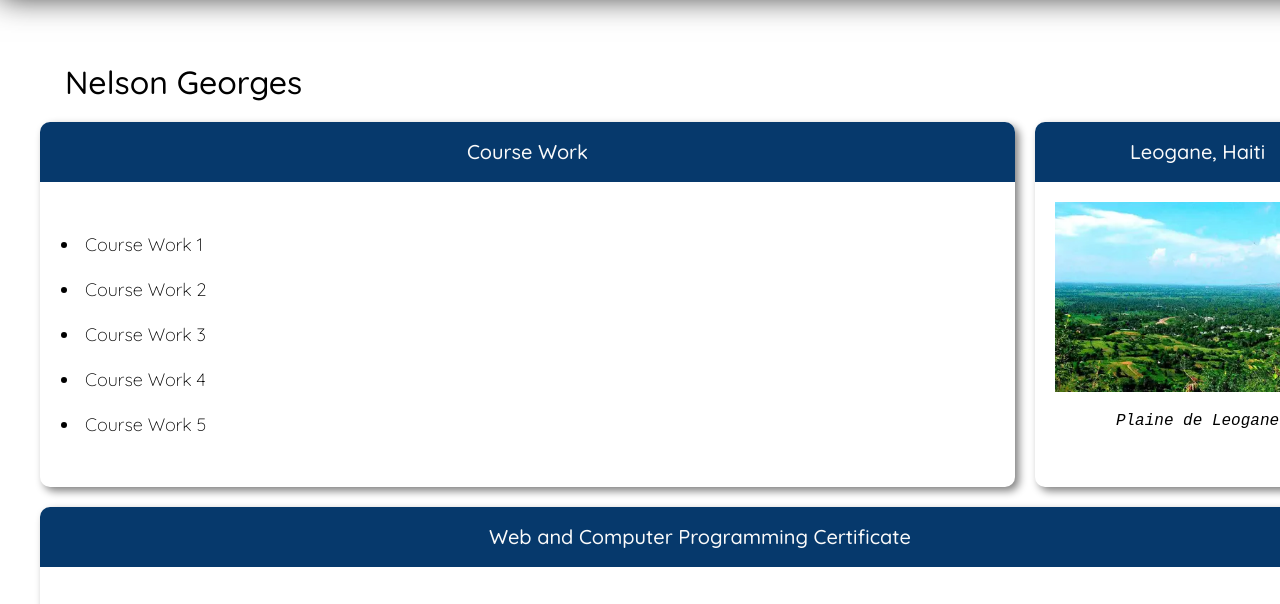
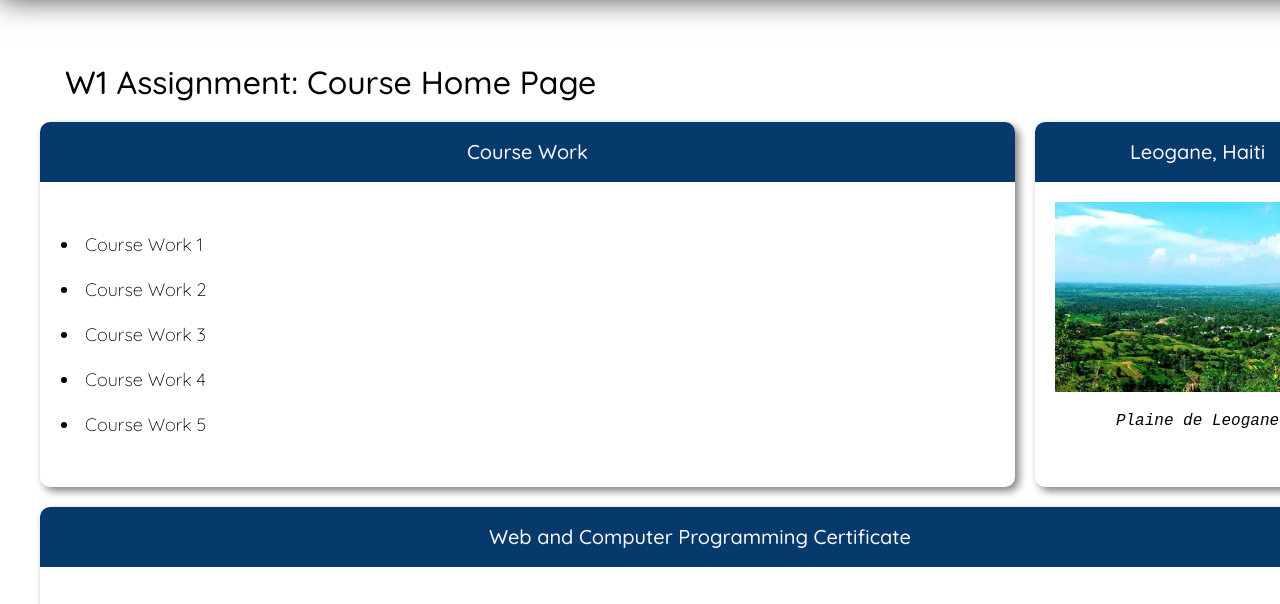
Before and after one commit to georson00/wdd231, a plain HTML site: page index.html in a window 1280 px wide. Shown: the part 190-794 px from the top of the page. Drawn offline with Linux system fonts and the light colour scheme.

Commit message:
fixing errors

```diff
--- a/index.html
+++ b/index.html
@@ -50,7 +50,7 @@
     </header>
 
     <main>
-        <h1 id="home-h1"> Nelson Georges</h1>
+        <h1 id="home-h1"> W1 Assignment: Course Home Page</h1>
         <section class="cards one">
             <h2> Course Work</h2>
             <ul>
```
